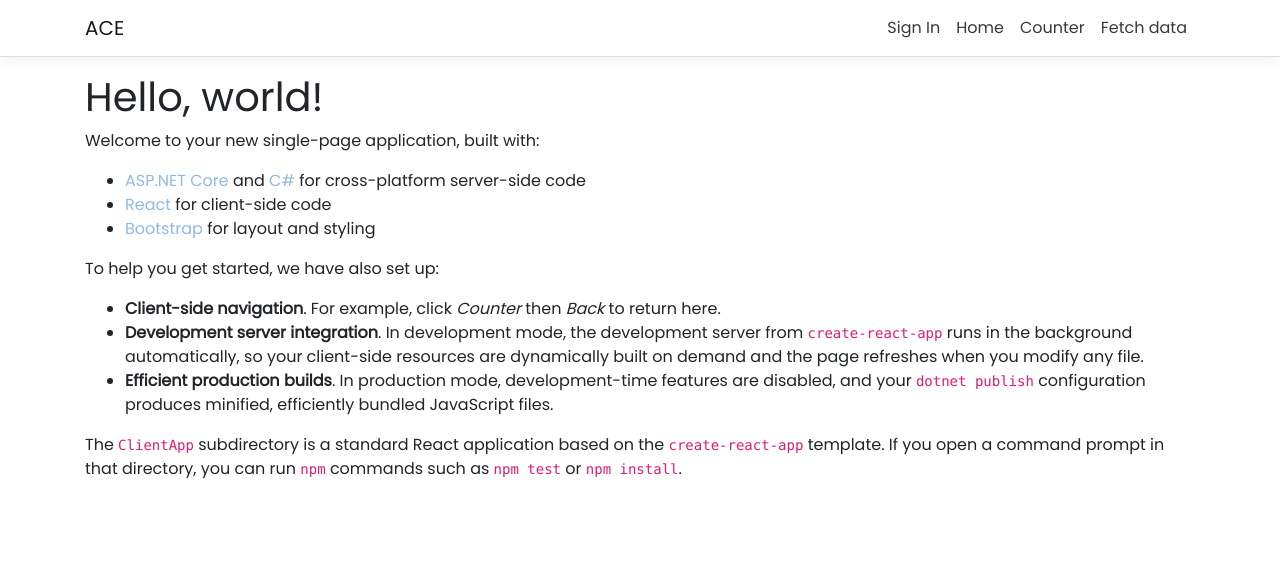
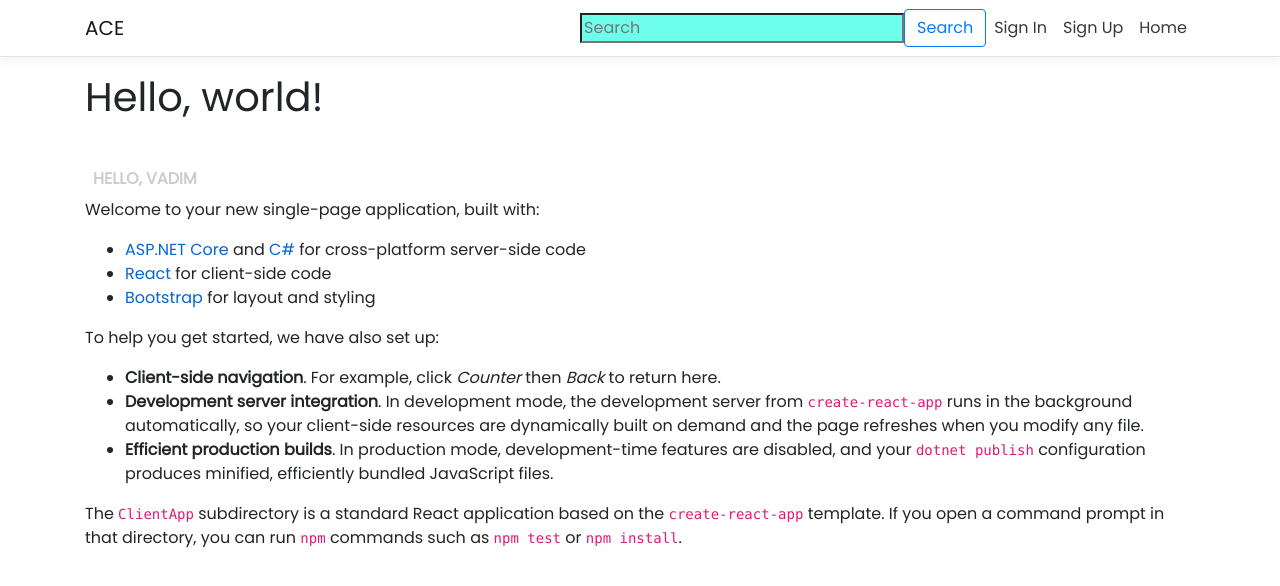
Before and after one commit to vova2plova/TeamA, a React (Create React App) app in the folder ACE/ACE/ClientApp/: page / in a window 1280 px wide. Shown: the top 586 px of the page. Built offline with nearby package versions, Linux system fonts and the light colour scheme.

Commit message:
Update version

```diff
--- a/ACE/ACE/ClientApp/public/index.html
+++ b/ACE/ACE/ClientApp/public/index.html
@@ -10,7 +10,7 @@
       homescreen on Android. See https://developers.google.com/web/fundamentals/engage-and-retain/web-app-manifest/
     -->
     <link rel="manifest" href="%PUBLIC_URL%/manifest.json">
-    <link rel="shortcut icon" href="%PUBLIC_URL%/favicon.ico">
+    <link rel="shortcut icon" href="%PUBLIC_URL%/letter-a.ico">
     <!--
       Notice the use of %PUBLIC_URL% in the tags above.
       It will be replaced with the URL of the `public` folder during the build.
--- a/ACE/ACE/ClientApp/src/App.js
+++ b/ACE/ACE/ClientApp/src/App.js
@@ -2,12 +2,15 @@ import React, { Component } from 'react';
 import { Route } from 'react-router';
 import { Layout } from './components/Layout';
 import { Home } from './components/Home';
-import { LogInForm } from './components/LogIn';
+import { SignIn } from './components/SignIn';
+import { SignUp } from "./components/SignUp";
 import { FetchData } from './components/FetchData';
 import { Counter } from './components/Counter';
 
+
 import './custom.css'
 import './LogInForm.css'
+
 
 export default class App extends Component {
   static displayName = App.name;
@@ -16,7 +19,8 @@ export default class App extends Component {
     return (
       <Layout>
         <Route exact path='/' component={Home} />
-        <Route path='/login' component={LogInForm} />
+        <Route path='/SignIn' component={SignIn} />
+        <Route path='/SignUp' component={SignUp} />
         <Route path='/counter' component={Counter} />
         <Route path='/fetch-data' component={FetchData} />
       </Layout>
--- a/ACE/ACE/ClientApp/src/LogInForm.css
+++ b/ACE/ACE/ClientApp/src/LogInForm.css
@@ -259,7 +259,7 @@ input[type=text]:placeholder {
 }
 
 #icon {
-    width:60%;
+    width:30%;
 }
 
 * {
--- a/ACE/ACE/ClientApp/src/components/Home.js
+++ b/ACE/ACE/ClientApp/src/components/Home.js
@@ -7,6 +7,7 @@ export class Home extends Component {
     return (
       <div>
         <h1>Hello, world!</h1>
+        <h2 className="inactive">Hello, Vadim</h2>
         <p>Welcome to your new single-page application, built with:</p>
         <ul>
           <li><a href='https://get.asp.net/'>ASP.NET Core</a> and <a href='https://msdn.microsoft.com/en-us/library/67ef8sbd.aspx'>C#</a> for cross-platform server-side code</li>
--- a/ACE/ACE/ClientApp/src/components/LogIn.js
+++ /dev/null
@@ -1,35 +0,0 @@
-import React, { Component } from 'react';
-import { Container } from 'reactstrap';
-import { NavMenu } from './NavMenu';
-
-export class LogInForm extends Component {
-    static displayName = LogInForm.name;
-
-
-    render () {
-        return (
-        <div className="wrapper fadeInDown">
-        <div id="formContent">
-
-            <h2 className="active"> Sign In </h2>
-            <h2 className="inactive underlineHover">Sign Up </h2>
-
-            <div className="fadeIn first">
-                    <img src="https://cdn131.picsart.com/311079241107211.png" id="icon" alt="Typical User"/>
-            </div>
-
-            <form>
-                <input type="text" id="login" className="fadeIn second" name="login" placeholder="login" />
-                <input type="text" id="password" className="fadeIn third" name="login" placeholder="password" />
-                <input type="submit" className="fadeIn fourth" value="Log In" />
-            </form>
-
-            <div id="formFooter">
-                <a className="underlineHover" href="#">Forgot Password?</a>
-            </div>
-
-        </div>
-        </div>
-        );
-    }
-}
--- a/ACE/ACE/ClientApp/src/components/NavMenu.css
+++ b/ACE/ACE/ClientApp/src/components/NavMenu.css
@@ -13,6 +13,12 @@ html {
   }
 }
 
+input[type=search]
+{
+  background-color: #6dffeb
+
+}
+
 .box-shadow {
   box-shadow: 0 .25rem .75rem rgba(0, 0, 0, .05);
 }
--- a/ACE/ACE/ClientApp/src/components/NavMenu.js
+++ b/ACE/ACE/ClientApp/src/components/NavMenu.js
@@ -1,6 +1,7 @@
 import React, { Component } from 'react';
 import { Collapse, Container, Navbar, NavbarBrand, NavbarToggler, NavItem, NavLink } from 'reactstrap';
 import { Link } from 'react-router-dom';
+import '../LogInForm.css';
 import './NavMenu.css';
 
 export class NavMenu extends Component {
@@ -30,17 +31,18 @@ export class NavMenu extends Component {
             <NavbarToggler onClick={this.toggleNavbar} className="mr-2" />
             <Collapse className="d-sm-inline-flex flex-sm-row-reverse" isOpen={!this.state.collapsed} navbar>
               <ul className="navbar-nav flex-grow">
+                <form className="form-inline my-2 my-lg-0">
+                  <input type="search" placeholder="Search" aria-label="Search"/>
+                    <button className = "btn btn-outline-primary" type="submit">Search</button>
+                </form>
                 <NavItem>
-                  <NavLink tag={Link} className="text-dark" to="/login">Sign In</NavLink>
+                  <NavLink tag={Link} className="text-dark" to="/SignIn">Sign In</NavLink>
+                </NavItem>
+                <NavItem>
+                  <NavLink tag={Link} className="text-dark" to="/SignUp">Sign Up</NavLink>
                 </NavItem>
                 <NavItem>
                   <NavLink tag={Link} className="text-dark" to="/">Home</NavLink>
-                </NavItem>
-                <NavItem>
-                  <NavLink tag={Link} className="text-dark" to="/counter">Counter</NavLink>
-                </NavItem>
-                <NavItem>
-                  <NavLink tag={Link} className="text-dark" to="/fetch-data">Fetch data</NavLink>
                 </NavItem>
               </ul>
             </Collapse>
```
Also changed, not shown: ACE/ACE/ClientApp/public/manifest.json, 2 other files (tests, documents, lock files or other folders).
